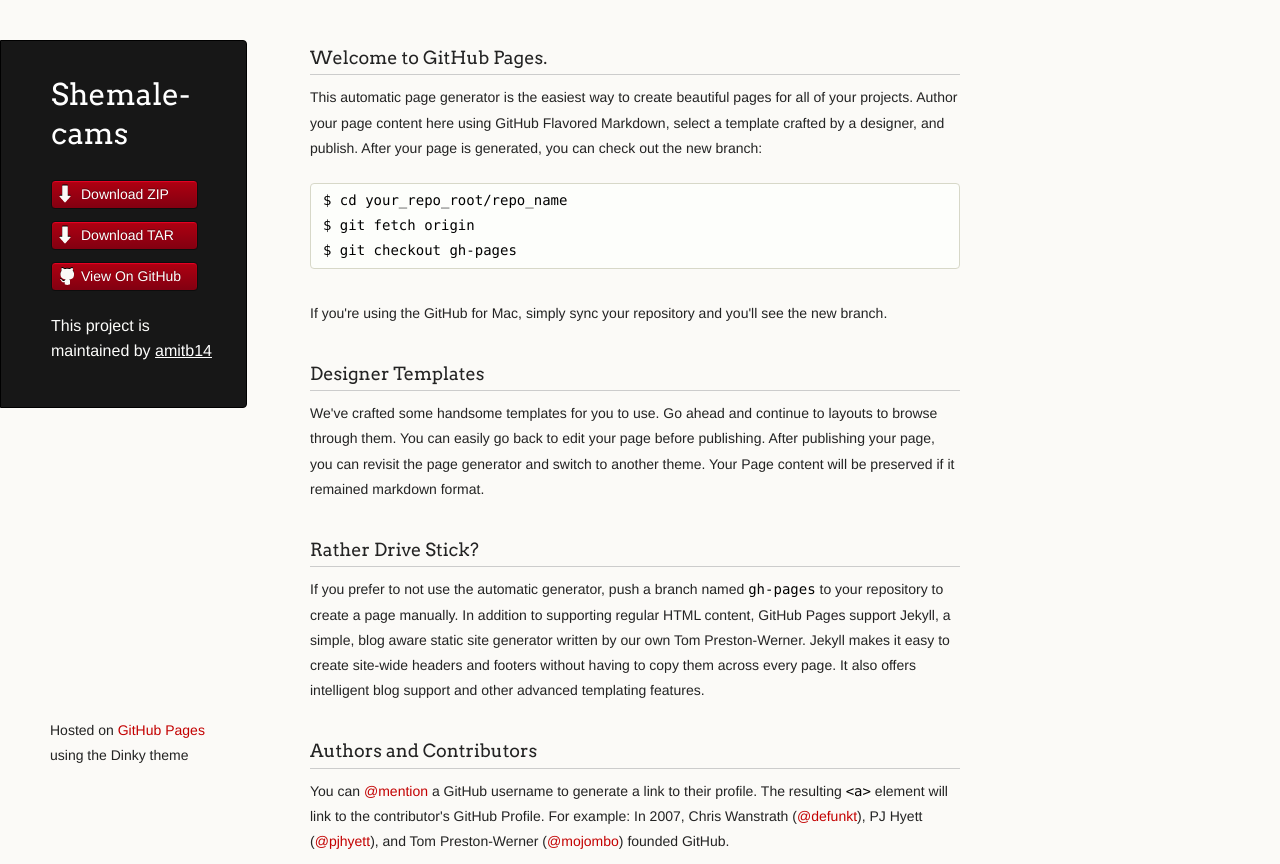
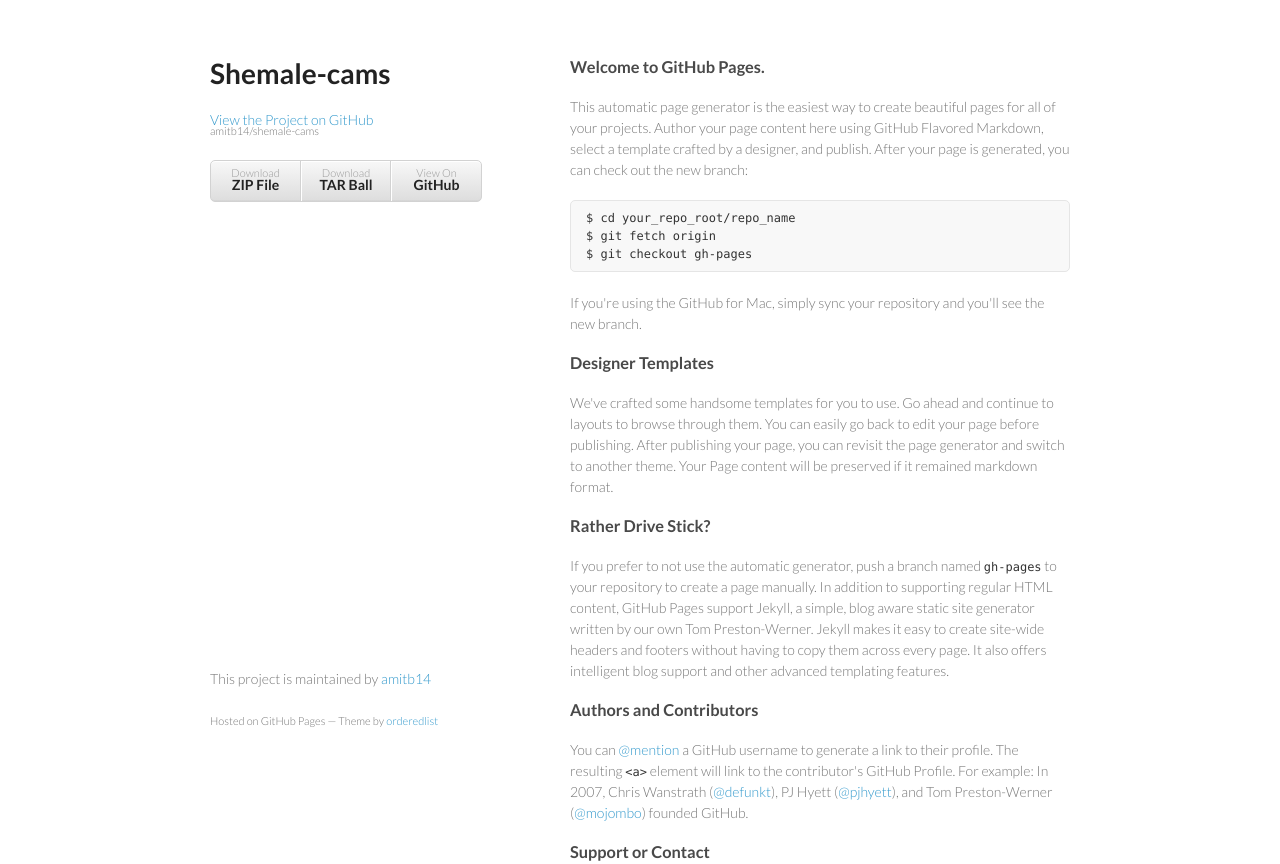
Before and after one commit to amitb14/shemale-cams, a plain HTML site: page index.html in a window 1280 px wide. Shown: the top 864 px of the page. Drawn offline with Linux system fonts and the light colour scheme.

```diff
--- a/index.html
+++ b/index.html
@@ -7,7 +7,6 @@
 
     <link rel="stylesheet" href="stylesheets/styles.css">
     <link rel="stylesheet" href="stylesheets/pygment_trac.css">
-    <script src="javascripts/scale.fix.js"></script>
     <meta name="viewport" content="width=device-width, initial-scale=1, user-scalable=no">
     <!--[if lt IE 9]>
     <script src="//html5shiv.googlecode.com/svn/trunk/html5.js"></script>
@@ -16,18 +15,17 @@
   <body>
     <div class="wrapper">
       <header>
-        <h1 class="header">Shemale-cams</h1>
-        <p class="header"></p>
+        <h1>Shemale-cams</h1>
+        <p></p>
+
+        <p class="view"><a href="https://github.com/amitb14/shemale-cams">View the Project on GitHub <small>amitb14/shemale-cams</small></a></p>
+
 
         <ul>
-          <li class="download"><a class="buttons" href="https://github.com/amitb14/shemale-cams/zipball/master">Download ZIP</a></li>
-          <li class="download"><a class="buttons" href="https://github.com/amitb14/shemale-cams/tarball/master">Download TAR</a></li>
-          <li><a class="buttons github" href="https://github.com/amitb14/shemale-cams">View On GitHub</a></li>
+          <li><a href="https://github.com/amitb14/shemale-cams/zipball/master">Download <strong>ZIP File</strong></a></li>
+          <li><a href="https://github.com/amitb14/shemale-cams/tarball/master">Download <strong>TAR Ball</strong></a></li>
+          <li><a href="https://github.com/amitb14/shemale-cams">View On <strong>GitHub</strong></a></li>
         </ul>
-
-        <p class="header">This project is maintained by <a class="header name" href="https://github.com/amitb14">amitb14</a></p>
-
-
       </header>
       <section>
         <h3>
@@ -63,10 +61,11 @@
 <p>Having trouble with Pages? Check out the documentation at <a href="http://help.github.com/pages">http://help.github.com/pages</a> or contact <a href="mailto:support@github.com">support@github.com</a> and we’ll help you sort it out.</p>
       </section>
       <footer>
-        <p><small>Hosted on <a href="http://pages.github.com">GitHub Pages</a> using the Dinky theme</small></p>
+        <p>This project is maintained by <a href="https://github.com/amitb14">amitb14</a></p>
+        <p><small>Hosted on GitHub Pages &mdash; Theme by <a href="https://github.com/orderedlist">orderedlist</a></small></p>
       </footer>
     </div>
-    <!--[if !IE]><script>fixScale(document);</script><![endif]-->
+    <script src="javascripts/scale.fix.js"></script>
 
   </body>
 </html>
--- a/stylesheets/styles.css
+++ b/stylesheets/styles.css
@@ -1,336 +1,186 @@
-@import url(https://fonts.googleapis.com/css?family=Arvo:400,700,400italic);
-
-/* MeyerWeb Reset */
-
-html, body, div, span, applet, object, iframe,
-h1, h2, h3, h4, h5, h6, p, blockquote, pre,
-a, abbr, acronym, address, big, cite, code,
-del, dfn, em, img, ins, kbd, q, s, samp,
-small, strike, strong, sub, sup, tt, var,
-b, u, i, center,
-dl, dt, dd, ol, ul, li,
-fieldset, form, label, legend,
-table, caption, tbody, tfoot, thead, tr, th, td,
-article, aside, canvas, details, embed,
-figure, figcaption, footer, header, hgroup,
-menu, nav, output, ruby, section, summary,
-time, mark, audio, video {
-  margin: 0;
-  padding: 0;
-  border: 0;
-  font: inherit;
-  vertical-align: baseline;
-}
-
-
-/* Base text styles */
+@import url(https://fonts.googleapis.com/css?family=Lato:300italic,700italic,300,700);
 
 body {
-  padding:10px 50px 0 0;
-  font-family:"Helvetica Neue", Helvetica, Arial, sans-serif;
-	font-size: 14px;
-	color: #232323;
-	background-color: #FBFAF7;
-	margin: 0;
-	line-height: 1.8em;
-	-webkit-font-smoothing: antialiased;
-
+  padding:50px;
+  font:14px/1.5 Lato, "Helvetica Neue", Helvetica, Arial, sans-serif;
+  color:#777;
+  font-weight:300;
 }
 
 h1, h2, h3, h4, h5, h6 {
-  color:#232323;
-  margin:36px 0 10px;
+  color:#222;
+  margin:0 0 20px;
 }
 
-p, ul, ol, table, dl {
-  margin:0 0 22px;
+p, ul, ol, table, pre, dl {
+  margin:0 0 20px;
 }
 
 h1, h2, h3 {
-	font-family: Arvo, Monaco, serif;
-  line-height:1.3;
-	font-weight: normal;
-}
-
-h1,h2, h3 {
-	display: block;
-	border-bottom: 1px solid #ccc;
-	padding-bottom: 5px;
+  line-height:1.1;
 }
 
 h1 {
-	font-size: 30px;
+  font-size:28px;
 }
 
 h2 {
-	font-size: 24px;
+  color:#393939;
 }
 
-h3 {
-	font-size: 18px;
-}
-
-h4, h5, h6 {
-	font-family: Arvo, Monaco, serif;
-	font-weight: 700;
+h3, h4, h5, h6 {
+  color:#494949;
 }
 
 a {
-  color:#C30000;
-  font-weight:200;
+  color:#39c;
+  font-weight:400;
   text-decoration:none;
 }
 
-a:hover {
-	text-decoration: underline;
+a small {
+  font-size:11px;
+  color:#777;
+  margin-top:-0.6em;
+  display:block;
 }
 
-a small {
-	font-size: 12px;
+.wrapper {
+  width:860px;
+  margin:0 auto;
 }
 
-em {
-	font-style: italic;
+blockquote {
+  border-left:1px solid #e5e5e5;
+  margin:0;
+  padding:0 0 0 20px;
+  font-style:italic;
+}
+
+code, pre {
+  font-family:Monaco, Bitstream Vera Sans Mono, Lucida Console, Terminal;
+  color:#333;
+  font-size:12px;
+}
+
+pre {
+  padding:8px 15px;
+  background: #f8f8f8;
+  border-radius:5px;
+  border:1px solid #e5e5e5;
+  overflow-x: auto;
+}
+
+table {
+  width:100%;
+  border-collapse:collapse;
+}
+
+th, td {
+  text-align:left;
+  padding:5px 10px;
+  border-bottom:1px solid #e5e5e5;
+}
+
+dt {
+  color:#444;
+  font-weight:700;
+}
+
+th {
+  color:#444;
+}
+
+img {
+  max-width:100%;
+}
+
+header {
+  width:270px;
+  float:left;
+  position:fixed;
+}
+
+header ul {
+  list-style:none;
+  height:40px;
+
+  padding:0;
+
+  background: #eee;
+  background: -moz-linear-gradient(top, #f8f8f8 0%, #dddddd 100%);
+  background: -webkit-gradient(linear, left top, left bottom, color-stop(0%,#f8f8f8), color-stop(100%,#dddddd));
+  background: -webkit-linear-gradient(top, #f8f8f8 0%,#dddddd 100%);
+  background: -o-linear-gradient(top, #f8f8f8 0%,#dddddd 100%);
+  background: -ms-linear-gradient(top, #f8f8f8 0%,#dddddd 100%);
+  background: linear-gradient(top, #f8f8f8 0%,#dddddd 100%);
+
+  border-radius:5px;
+  border:1px solid #d2d2d2;
+  box-shadow:inset #fff 0 1px 0, inset rgba(0,0,0,0.03) 0 -1px 0;
+  width:270px;
+}
+
+header li {
+  width:89px;
+  float:left;
+  border-right:1px solid #d2d2d2;
+  height:40px;
+}
+
+header ul a {
+  line-height:1;
+  font-size:11px;
+  color:#999;
+  display:block;
+  text-align:center;
+  padding-top:6px;
+  height:40px;
 }
 
 strong {
+  color:#222;
   font-weight:700;
 }
 
-ul {
-  list-style: inside;
-  padding-left: 25px;
+header ul li + li {
+  width:88px;
+  border-left:1px solid #fff;
 }
 
-ol {
-  list-style: decimal inside;
-  padding-left: 20px;
+header ul li + li + li {
+  border-right:none;
+  width:89px;
 }
 
-blockquote {
-  margin: 0;
-  padding: 0 0 0 20px;
-  font-style: italic;
+header ul a strong {
+  font-size:14px;
+  display:block;
+  color:#222;
 }
 
-dl, dt, dd, dl p {
-	font-color: #444;
+section {
+  width:500px;
+  float:right;
+  padding-bottom:50px;
 }
 
-dl dt {
-  font-weight: bold;
-}
-
-dl dd {
-  padding-left: 20px;
-  font-style: italic;
-}
-
-dl p {
-  padding-left: 20px;
-  font-style: italic;
+small {
+  font-size:11px;
 }
 
 hr {
   border:0;
-  background:#ccc;
+  background:#e5e5e5;
   height:1px;
-  margin:0 0 24px;
+  margin:0 0 20px;
 }
 
-/* Images */
-
-img {
-  position: relative;
-  margin: 0 auto;
-  max-width: 650px;
-  padding: 5px;
-  margin: 10px 0 32px 0;
-  border: 1px solid #ccc;
-}
-
-p img {
-  display: inline;
-  margin: 0;
-  padding: 0;
-  vertical-align: middle;
-  text-align: center;
-  border: none;
-}
-
-/* Code blocks */
-
-code, pre {
-	font-family: Monaco, "Bitstream Vera Sans Mono", "Lucida Console", Terminal, monospace;
-  color:#000;
-  font-size:14px;
-}
-
-pre {
-	padding: 4px 12px;
-  background: #FDFEFB;
-  border-radius:4px;
-  border:1px solid #D7D8C8;
-  overflow: auto;
-  overflow-y: hidden;
-	margin-bottom: 32px;
-}
-
-
-/* Tables */
-
-table {
-  width:100%;
-}
-
-table {
-  border: 1px solid #ccc;
-  margin-bottom: 32px;
-  text-align: left;
- }
-
-th {
-  font-family: 'Arvo', Helvetica, Arial, sans-serif;
-	font-size: 18px;
-	font-weight: normal;
-  padding: 10px;
-  background: #232323;
-  color: #FDFEFB;
- }
-
-td {
-  padding: 10px;
-	background: #ccc;
- }
-
-
-/* Wrapper */
-.wrapper {
-  width:960px;
-}
-
-
-/* Header */
-
-header {
-	background-color: #171717;
-	color: #FDFDFB;
-  width:170px;
+footer {
+  width:270px;
   float:left;
   position:fixed;
-	border: 1px solid #000;
-	-webkit-border-top-right-radius: 4px;
-	-webkit-border-bottom-right-radius: 4px;
-	-moz-border-radius-topright: 4px;
-	-moz-border-radius-bottomright: 4px;
-	border-top-right-radius: 4px;
-	border-bottom-right-radius: 4px;
-	padding: 34px 25px 22px 50px;
-	margin: 30px 25px 0 0;
-	-webkit-font-smoothing: antialiased;
-}
-
-p.header {
-	font-size: 16px;
-}
-
-h1.header {
-	font-family: Arvo, sans-serif;
-	font-size: 30px;
-	font-weight: 300;
-	line-height: 1.3em;
-	border-bottom: none;
-	margin-top: 0;
-}
-
-
-h1.header, a.header, a.name, header a{
-	color: #fff;
-}
-
-a.header {
-	text-decoration: underline;
-}
-
-a.name {
-	white-space: nowrap;
-}
-
-header ul {
-  list-style:none;
-  padding:0;
-}
-
-header li {
-	list-style-type: none;
-  width:132px;
-  height:15px;
-	margin-bottom: 12px;
-	line-height: 1em;
-	padding: 6px 6px 6px 7px;
-
-	background: #AF0011;
-	background: -moz-linear-gradient(top, #AF0011 0%, #820011 100%);
-  background: -webkit-gradient(linear, left top, left bottom, color-stop(0%,#f8f8f8), color-stop(100%,#dddddd));
-  background: -webkit-linear-gradient(top, #AF0011 0%,#820011 100%);
-  background: -o-linear-gradient(top, #AF0011 0%,#820011 100%);
-  background: -ms-linear-gradient(top, #AF0011 0%,#820011 100%);
-  background: linear-gradient(top, #AF0011 0%,#820011 100%);
-
-	border-radius:4px;
-  border:1px solid #0D0D0D;
-
-	-webkit-box-shadow: inset 0px 1px 1px 0 rgba(233,2,38, 1);
-	box-shadow: inset 0px 1px 1px 0 rgba(233,2,38, 1);
-
-}
-
-header li:hover {
-	background: #C3001D;
-	background: -moz-linear-gradient(top, #C3001D 0%, #950119 100%);
-  background: -webkit-gradient(linear, left top, left bottom, color-stop(0%,#f8f8f8), color-stop(100%,#dddddd));
-  background: -webkit-linear-gradient(top, #C3001D 0%,#950119 100%);
-  background: -o-linear-gradient(top, #C3001D 0%,#950119 100%);
-  background: -ms-linear-gradient(top, #C3001D 0%,#950119 100%);
-  background: linear-gradient(top, #C3001D 0%,#950119 100%);
-}
-
-a.buttons {
-	-webkit-font-smoothing: antialiased;
-	background: url(../images/arrow-down.png) no-repeat;
-	font-weight: normal;
-	text-shadow: rgba(0, 0, 0, 0.4) 0 -1px 0;
-	padding: 2px 2px 2px 22px;
-	height: 30px;
-}
-
-a.github {
-	background: url(../images/octocat-small.png) no-repeat 1px;
-}
-
-a.buttons:hover {
-	color: #fff;
-	text-decoration: none;
-}
-
-
-/* Section - for main page content */
-
-section {
-  width:650px;
-  float:right;
-  padding-bottom:50px;
-}
-
-
-/* Footer */
-
-footer {
-  width:170px;
-  float:left;
-  position:fixed;
-  bottom:10px;
-	padding-left: 50px;
+  bottom:50px;
 }
 
 @media print, screen and (max-width: 960px) {
@@ -346,18 +196,14 @@
     width:auto;
   }
 
-	footer {
-		border-top: 1px solid #ccc;
-		margin:0 84px 0 50px;
-		padding:0;
-	}
-
   header {
     padding-right:320px;
   }
 
   section {
-    padding:20px 84px 20px 50px;
+    border:1px solid #e5e5e5;
+    border-width:1px 0;
+    padding:20px 0;
     margin:0 0 20px;
   }
 
@@ -367,8 +213,8 @@
 
   header ul {
     position:absolute;
-    right:130px;
-    top:84px;
+    right:50px;
+    top:52px;
   }
 }
 
@@ -378,38 +224,26 @@
   }
 
   header {
-    padding:10px 20px 0;
-		margin-right: 0;
+    padding:0;
   }
-
-	section {
-    padding:10px 0 10px 20px;
-    margin:0 0 30px;
-  }
-
-	footer {
-		margin: 0 0 0 30px;
-	}
 
   header ul, header p.view {
     position:static;
   }
+
+  pre, code {
+    word-wrap:normal;
+  }
 }
 
 @media print, screen and (max-width: 480px) {
+  body {
+    padding:15px;
+  }
 
-  header ul li.download {
+  header ul {
     display:none;
   }
-
-	footer {
-		margin: 0 0 0 20px;
-	}
-
-	footer a{
-		display:block;
-	}
-
 }
 
 @media print {
```
Also changed, not shown: javascripts/scale.fix.js (+17 -20 lines).
